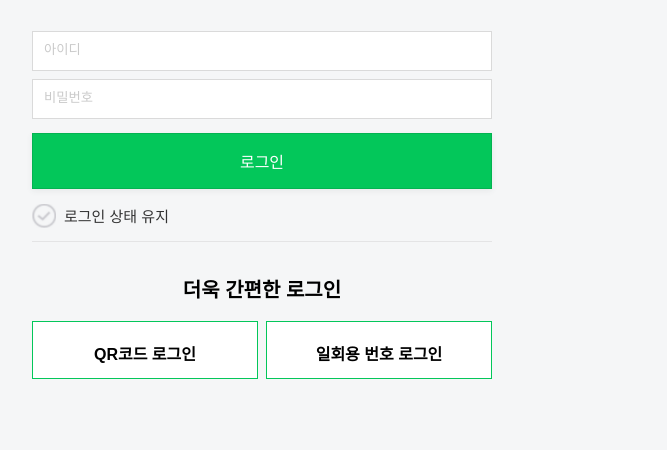
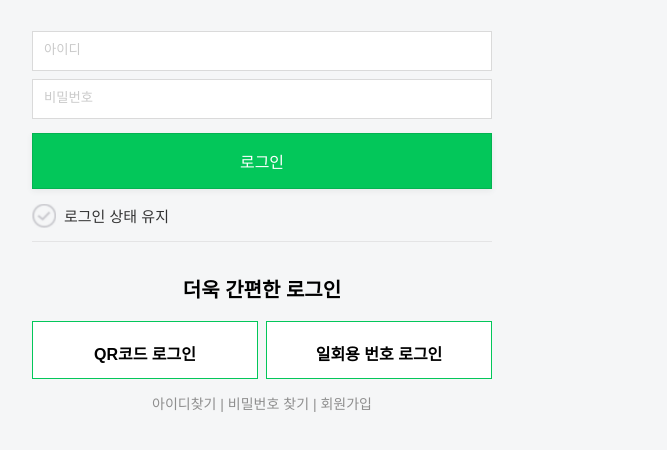
Before and after one commit to wondonghwi/Naver_cloneCoding_CSS, a plain HTML site: page index.html in a window 1280 px wide. Shown: the part 172-622 px from the top of the page, without its empty margins (378-1045 px from the left). Drawn offline with nearby package versions, Linux system fonts and the light colour scheme.

Commit message:
html , css -> find , join ++

```diff
--- a/css/style.css
+++ b/css/style.css
@@ -6,6 +6,10 @@ body {
 
 * {
     box-sizing: border-box;
+}
+
+a {
+    text-decoration: none;
 }
 
 #header {
@@ -209,3 +213,18 @@ body {
     font-weight: 600;
     color: #000;
 }
+
+.find_info {
+    font-size: 14px;
+    line-height: 14px;
+    padding-top: 18px;
+    text-align: center;
+    color: #8e8e8e;
+}
+
+.find_info a {
+    font-size: 14px;
+    line-height: 14px;
+    display: inline-block;
+    color: #8e8e8e;
+}
--- a/index.html
+++ b/index.html
@@ -60,6 +60,13 @@
       </div>
 
     </div>
+    <div class="find_info">
+      <a href="#">아이디찾기</a>
+      <span class="bar" aria-hidden="true">|</span>
+      <a href="#">비밀번호 찾기</a>
+      <span class="bar" aria-hidden="true">|</span>
+      <a href="#">회원가입</a>
+    </div>
   </div>
 </div>
 </body>
```
